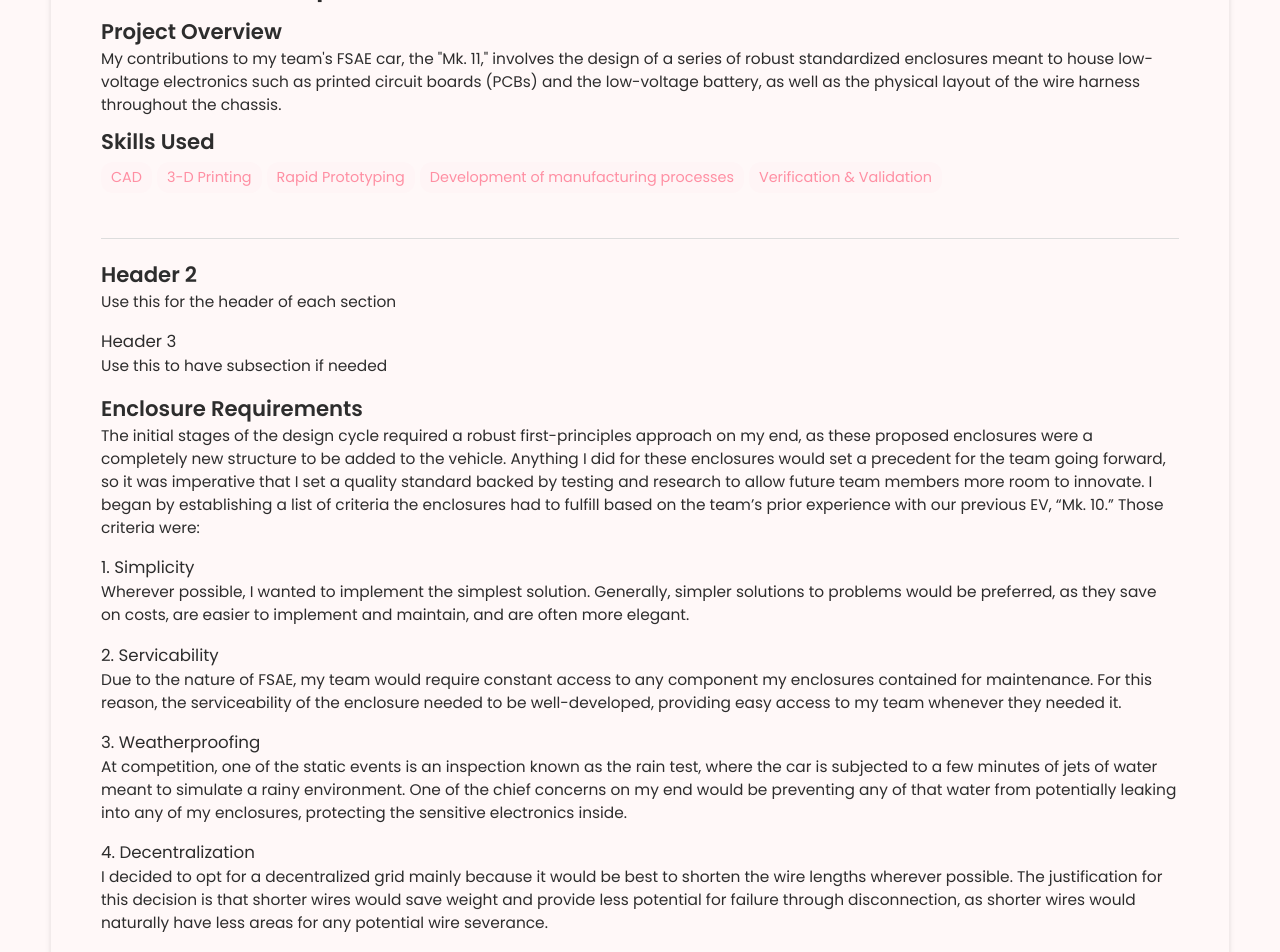
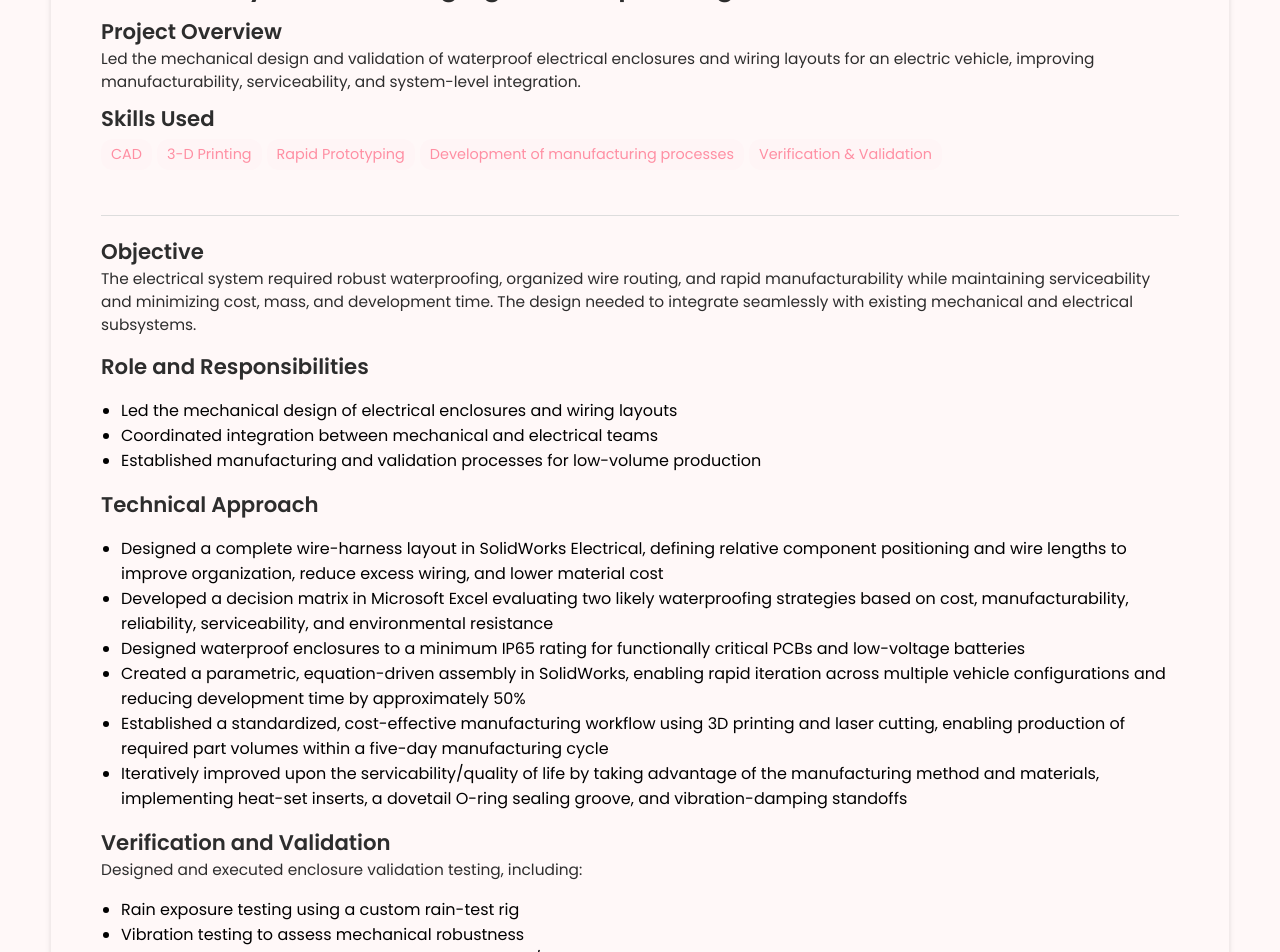
Before and after one commit to olisean2027-stack/olisean2027-stack.github.io, a Jekyll site: the page built from _projects/Mk. 11 Competition Car/index.md, in a window 1280 px wide and 1400 px high, scrolled down 200 px. Shown: the top 952 px of the window. Built offline with Jekyll 4.4.1, drawn with Linux system fonts in a browser that asks for light colours; some of the changed text lies outside the part shown.

Commit message:
Update index.md

```diff
--- a/_projects/Mk. 11 Competition Car/index.md
+++ b/_projects/Mk. 11 Competition Car/index.md
@@ -1,8 +1,8 @@
 ---
 layout: post
-title: FSAE Mk. 11 Competition EV
+title: Electrical Systems Packaging & Waterproofing for Electric Vehicle
 description:
-    My contributions to my team's FSAE car, the "Mk. 11," involves the design of a series of robust standardized enclosures meant to house low-voltage electronics such as printed circuit boards (PCBs) and the low-voltage battery, as well as the physical layout of the wire harness throughout the chassis.
+    Led the mechanical design and validation of waterproof electrical enclosures and wiring layouts for an electric vehicle, improving manufacturability, serviceability, and system-level integration.
 skills:
   - CAD
   - 3-D Printing
@@ -14,51 +14,34 @@ main-image: /project2.jpg
 ---
 
 ---
-## Header 2
-Use this for the header of each section
-### Header 3
-Use this to have subsection if needed
+## Objective
+The electrical system required robust waterproofing, organized wire routing, and rapid manufacturability while maintaining serviceability and minimizing cost, mass, and development time. The design needed to integrate seamlessly with existing mechanical and electrical subsystems.
 
-## Enclosure Requirements
-The initial stages of the design cycle required a robust first-principles approach on my end, as these proposed enclosures were a completely new structure to be added to the vehicle. Anything I did for these enclosures would set a precedent for the team going forward, so it was imperative that I set a quality standard backed by testing and research to allow future team members more room to innovate. I began by establishing a list of criteria the enclosures had to fulfill based on the team's prior experience with our previous EV, "Mk. 10." Those criteria were:
-### 1. Simplicity
-Wherever possible, I wanted to implement the simplest solution. Generally, simpler solutions to problems would be preferred, as they save on costs, are easier to implement and maintain, and are often more elegant.
-### 2. Servicability
-Due to the nature of FSAE, my team would require constant access to any component my enclosures contained for maintenance. For this reason, the serviceability of the enclosure needed to be well-developed, providing easy access to my team whenever they needed it.
-### 3. Weatherproofing
-At competition, one of the static events is an inspection known as the rain test, where the car is subjected to a few minutes of jets of water meant to simulate a rainy environment. One of the chief concerns on my end would be preventing any of that water from potentially leaking into any of my enclosures, protecting the sensitive electronics inside.
-### 4. Decentralization
-I decided to opt for a decentralized grid mainly because it would be best to shorten the wire lengths wherever possible. The justification for this decision is that shorter wires would save weight and provide less potential for failure through disconnection, as shorter wires would naturally have less areas for any potential wire severance.
-### 5. Form Factor
-Enclosures needed to be as small and light as possible for the sake of the car's performance and footprint. Smaller and lighter enclosures would allow for more flexible assembly and maintenance in the car, and the reduced weight results in less mass to accelerate, allowing it to go faster using the same amount of energy.
-### 6. Standardization
-I decided to push for standardization of the hardware and design of the enclosures, and maintain maximal uniformity of the design across the car. This would help with simplicity and maintenance, as standardized hardware can allow for simpler maintenance routines.
-### 7. Redundancy
-In case of potential failure, I wanted to account for that by adding some redundancy to the design.
-### 8. Reliability
-Minimizing the amount of failure that could occur would be important for further expediting the maintenance process.
+## Role and Responsibilities
+- Led the mechanical design of electrical enclosures and wiring layouts
+- Coordinated integration between mechanical and electrical teams
+- Established manufacturing and validation processes for low-volume production
 
-## Design Choices and Justification
-### Rectangular Form Factor
-A rectangular form factor fits the standard shape and design of most PCBs and is simple to manufacture.
-### Heat-Set Inserts
-Maintenance would be easier
-### External Hex Bolt Fastening Method
-### O-Ring Sealing
-### Tab-Mounting
-### Vibration Damping PCB Standoffs
-### Chassis Positioning
-### MX150 Connectors
-### Parametric CAD Assembly
-### Additive Manufacturing
+## Technical Approach
+- Designed a complete wire-harness layout in SolidWorks Electrical, defining relative component positioning and wire lengths to improve organization, reduce excess wiring, and lower material cost
+- Developed a decision matrix in Microsoft Excel evaluating two likely waterproofing strategies based on cost, manufacturability, reliability, serviceability, and environmental resistance
+- Designed waterproof enclosures to a minimum IP65 rating for functionally critical PCBs and low-voltage batteries
+- Created a parametric, equation-driven assembly in SolidWorks, enabling rapid iteration across multiple vehicle configurations and reducing development time by approximately 50%
+- Established a standardized, cost-effective manufacturing workflow using 3D printing and laser cutting, enabling production of required part volumes within a five-day manufacturing cycle
+- Iteratively improved upon the servicability/quality of life by taking advantage of the manufacturing method and materials, implementing heat-set inserts, a dovetail O-ring sealing groove, and vibration-damping standoffs
 
-## Harness Design
+## Verification and Validation
+Designed and executed enclosure validation testing, including:
+- Rain exposure testing using a custom rain-test rig
+- Vibration testing to assess mechanical robustness
+- Serviceability optimization ensuring enclosure open/close times under 30 seconds per maintenance cycle
+- Incorporated test feedback into iterative design improvements
 
-
-## Testing and Analysis
-### Vibration Rig
-### Waterproofing Rig
-### Maintenance/Quality of Life Validation
+## Results and Outcomes
+- Improved electrical system organization and integration across vehicle subsystems
+- Reduced development time by 50% through parametric modeling
+- Achieved repeatable, low-cost manufacturing with rapid turnaround
+- Successfully validated enclosure designs against environmental and serviceability requirements
 
 ## Embedding images
 ### External images
```
